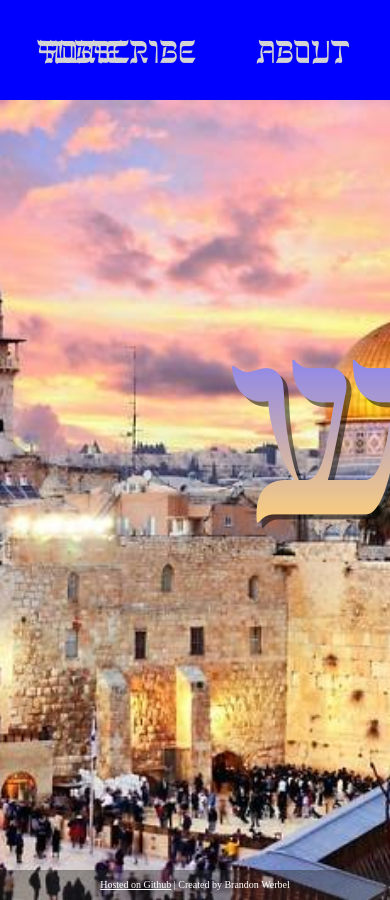
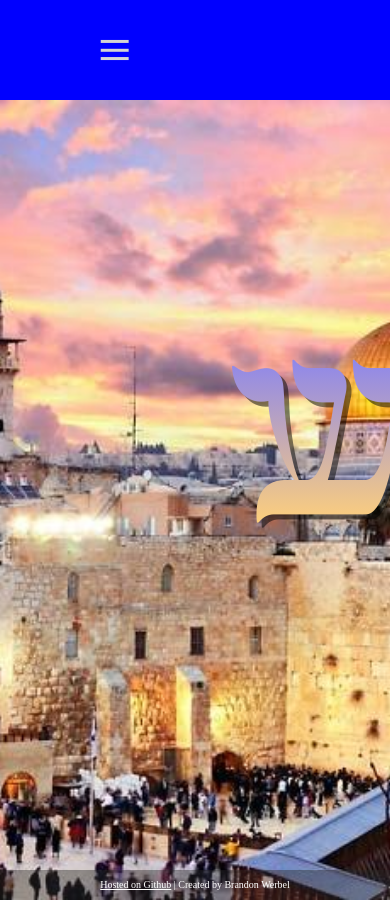
Before and after one commit to BrandonWerbel/BrandonWerbel.github.io, a Jekyll site: the page built from index.html, in a window 390 px wide. Built offline with Jekyll 4.4.1, drawn with Linux system fonts in a browser that asks for light colours.

Commit message:
Make Header Mobile Friendly

```diff
--- a/_includes/header.html
+++ b/_includes/header.html
@@ -1,20 +1,21 @@
 <header>
-    <nav>
+    <nav id="nav">
+        <div id="open-close-menu">≡</div>
         <div class="left-nav">
-            <a class="nav-item" href="/"> Home</a>
+            <div class="nav-item" onclick="window.location='/';">Home</div>
         </div>
 
         <div class="right-nav">
-            <a class="nav-item" href="/blog">Blog</a>
-            <a class="nav-item" href="/gallery">Gallery</a>
-            <span class="nav-item has-children">
+            <div class="nav-item" onclick="window.location='/blog';">Blog</div>
+            <div class="nav-item" onclick="window.location='/gallery';">Gallery</div>
+            <div class="nav-item has-children">
                 External Links
                 <ul class="nav-dropdown">
                     <li><a class="dropdown-item last-dropdown-item" href="https://try.ramah.org.il/" target="_blank">Official TRY Website</a></li>
                 </ul>
-            </span>
-            <a class="nav-item" href="/subscribe">Subscribe</a>
-            <a class="nav-item" href="/about">About</a>
+            </div>
+            <div class="nav-item" onclick="window.location='/subscribe';">Subscribe</div>
+            <div class="nav-item" onclick="window.location='/about';">About</div>
         </div>
     </nav>
 </header>
--- a/_layouts/default.html
+++ b/_layouts/default.html
@@ -23,6 +23,7 @@
             <script src="{{ site.baseurl }}/scripts/{{ script }}.js"></script>
         {% endfor %}
     {% endif %}
+    <script src="{{ site.baseurl }}/scripts/main.js"></script>
   </body>
 
 </html>
--- a/css/homepage.css
+++ b/css/homepage.css
@@ -39,20 +39,3 @@
     transform: translate(5px, 5px);
     user-select: none;
 }
-
-.container {
-    position: relative;
-    background-color: rgba(0, 0, 255, 0.6);
-    margin: 150px 200px 70px;
-    padding: 50px;
-    height: calc(100% - 50px);
-    width: calc(100% - 400px);
-    font-size: 30px;
-    color: white;
-}
-
-.picture {
-    float: left;
-    padding-right: 30px;
-    padding-bottom: 30px;
-}
--- a/css/main.css
+++ b/css/main.css
@@ -28,7 +28,7 @@ header{
     background-color: blue;
 }
 
-nav{
+#nav{
     display: flex;
     overflow: hidden;
 }
@@ -41,7 +41,7 @@ nav{
 }
 
 .right-nav{
-    width: 80%;
+    width: 87%;
     right: 0;
     justify-content: flex-end;
 }
@@ -51,6 +51,10 @@ nav{
     left: 0;
     padding-left: 20px;
     justify-content: flex-start;
+}
+
+#open-close-menu {
+    visibility: hidden;
 }
 
 .nav-item {
@@ -73,6 +77,7 @@ nav{
 .nav-item:hover{
     background-color: lightskyblue;
     color: darkgray;
+    cursor: pointer;
 }
 
 .nav-item:hover .nav-dropdown {
@@ -142,3 +147,64 @@ footer{
 #footer-text:hover{
     text-decoration: none;
 }
+
+@media screen and (max-width: 1156px) {
+    /*** This is when "External Links" in the nav bar takes 2 lines ***/
+
+    .left-nav, .right-nav {
+        display: contents;
+    }
+
+    #nav {
+        visibility: hidden;
+        position: absolute;
+        margin: auto;
+        height: max-content;
+        display: block;
+        width: min-content;
+        background-color: blue;
+        overflow-y: scroll;
+        max-height: 100vh;
+        border-radius: 0px 0px 10px 10px;
+    }
+
+    .nav-dropdown {
+        position: initial;
+    }
+
+    .nav-item.has-children {
+        border-radius: 10px;
+    }
+
+    .nav-item {
+        margin-left: 10px;
+        text-align: center;
+    }
+
+    #open-close-menu {
+        visibility: visible;
+
+        position: relative;
+        font-size: 60px;
+        line-height: 60px;
+        color: lightgrey;
+
+        padding-right: 20px;
+        padding-left: 20px;
+
+        transition: background-color 0.3s;
+        border-radius: 10px;
+        margin: auto;
+        text-align: center;
+        margin-top: 20px;
+
+        width: min-content;
+        float: center;
+    }
+
+    #open-close-menu:hover{
+        background-color: lightskyblue;
+        color: darkgray;
+        cursor: pointer;
+    }
+}
--- a/index.html
+++ b/index.html
@@ -1,7 +1,6 @@
 ---
 layout: default
 title: Home
-markdown-content: site.markdown-contents.mainpage-message.md
 stylesheets:
   - homepage
 ---
--- /dev/null
+++ b/scripts/main.js
@@ -0,0 +1,22 @@
+var menuButton = document.getElementById("open-close-menu");
+var menu = document.getElementById("nav");
+
+
+menuButton.addEventListener('click', function() {
+    if(menu.style.visibility == "visible"){
+        menu.style.visibility = "hidden";
+        menuButton.textContent = "≡";
+    } else {
+        menu.style.visibility = "visible";
+        menuButton.textContent = "☓";
+    }
+});
+
+window.onresize = function() {
+    if (window.innerWidth > 1156) {
+        menu.style.visibility = "visible";
+        menuButton.textContent = "≡";
+    } else if (menuButton.textContent == "≡") {
+        menu.style.visibility = "hidden";
+    }
+}
```
